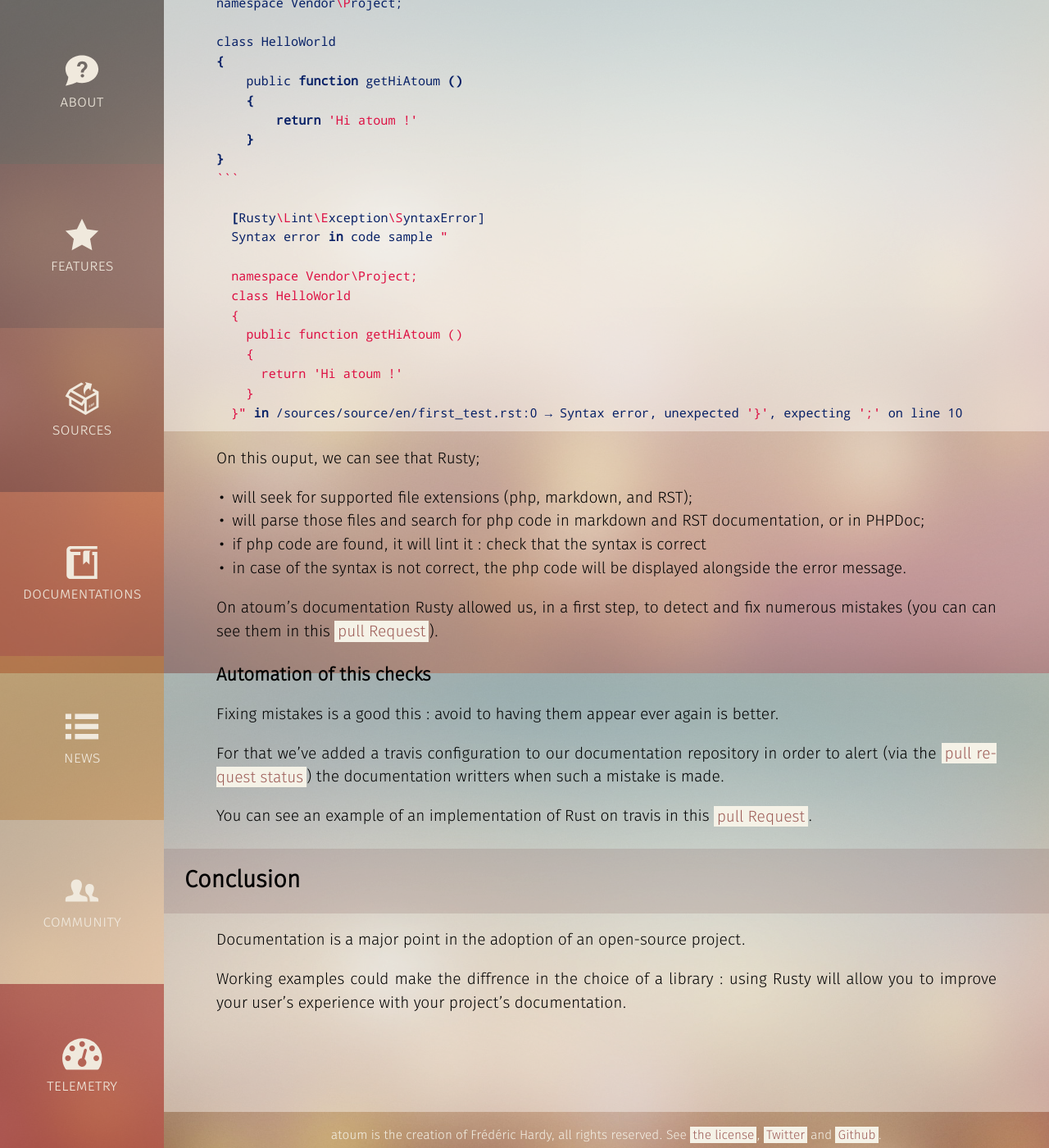
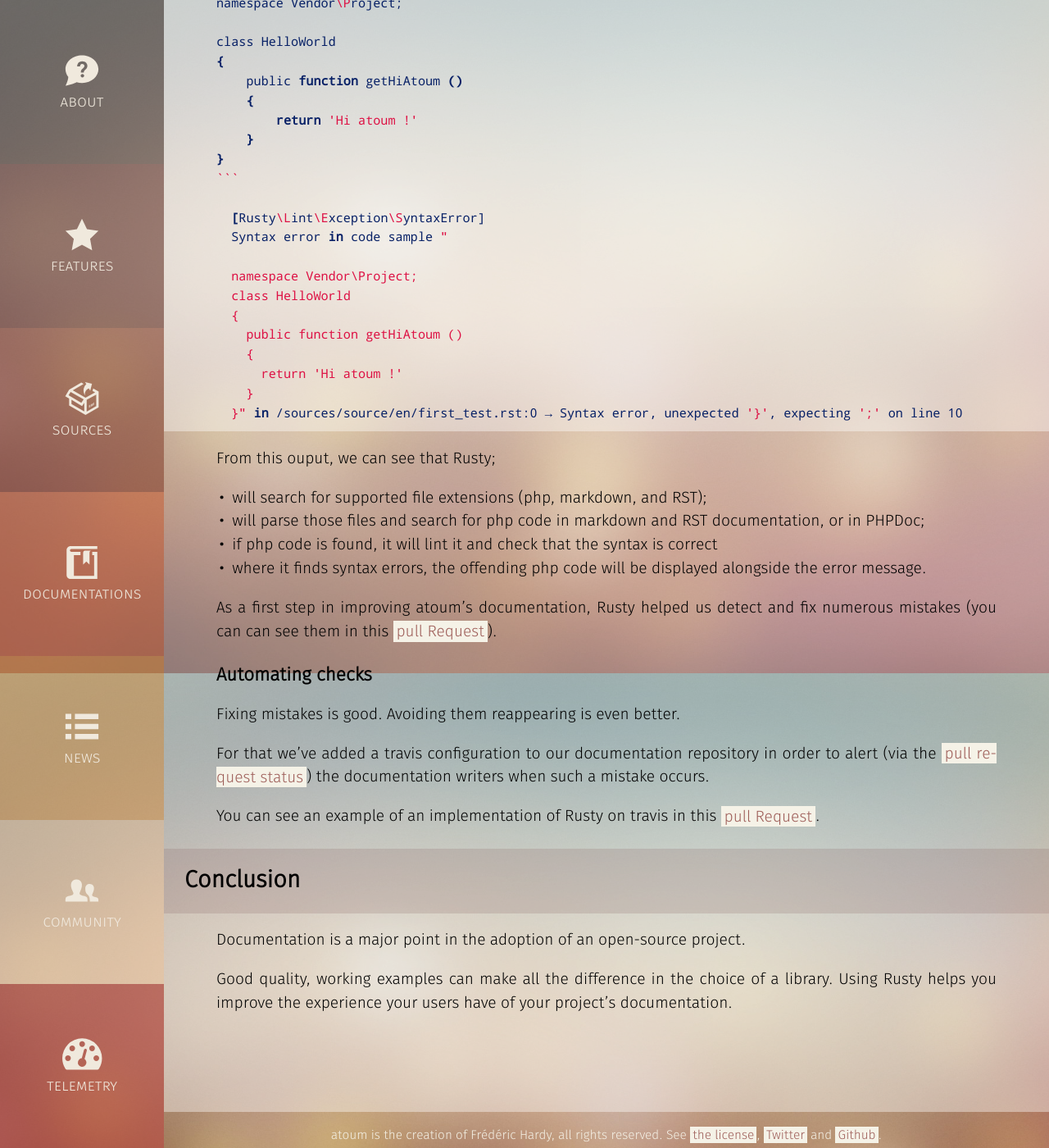
Before and after one commit to atoum/atoum.github.io, a Jekyll site: the page built from _posts/2016-12-31-improving-atoum-documentation-with-rust.markdown, in a window 1280 px wide and 1400 px high, scrolled down 1879 px. Shown: the whole window at 82% size. Built offline with Jekyll 4.4.1, drawn with Linux system fonts in a browser that asks for light colours; comment, search, counter and statistics services are not loaded; a style sheet for code colours, icons or effects is not loaded; some of the changed text lies outside the part shown.

Commit message:
Update 2016-12-31-improving-atoum-documentation-with-rust.markdown
Review as requested by author @agallou

````diff
--- a/_posts/2016-12-31-improving-atoum-documentation-with-rust.markdown
+++ b/_posts/2016-12-31-improving-atoum-documentation-with-rust.markdown
@@ -8,9 +8,9 @@ categories: news
 
 ## Introduction
 
-atoum's documentation contains a lot of PHP examples. Sometimes, some of them did not work : those examples contained syntax errors.
+atoum's documentation contains a lot of PHP examples. Sometimes they don't work because of syntax errors.
 
-Like this one below : a semicolon were missing at the end of the line. So, a user pasting it did not had a working example.
+In the example below, a semicolon is missing at the end of the line. So, a user pasting it won't have a working example.
 
 {% highlight rst %}
 ``length`` allows you to get an asserter of type integer that contains the string's size.
@@ -28,34 +28,34 @@ Like this one below : a semicolon were missing at the end of the line. So, a use
 
 {% endhighlight %}
 
-We will see how we removed those errors using Rusty.
+Let's look at how we removed errors like this using Rusty.
 
 
 ## Rusty
 
-[Rusty](https://github.com/K-Phoen/Rusty) is a tool written in PHP by [Kevin Gomez](http://www.kevingomez.fr/), that extracts code blocs within phpdoc blocks or markdown, and execute or lint them (the author as written a [blog post](http://blog.kevingomez.fr/2016/05/22/write-documentation-as-tests-in-php-using-rusty/) introducing the tool).
+[Rusty](https://github.com/K-Phoen/Rusty) is a tool written in PHP by [Kevin Gomez](http://www.kevingomez.fr/). It extracts code blocks within phpdoc blocks or markdown, and executes or lints them (the author has written a [blog post](http://blog.kevingomez.fr/2016/05/22/write-documentation-as-tests-in-php-using-rusty/) introducing the tool).
 
 
 ## Usage in atoum
 
-### Adding support of RST
+### Adding support for RST
 
 atoum's documentation uses [sphinx](http://www.sphinx-doc.org/) (it's hosted on [ReadTheDocs](https://readthedocs.org/)), so the documentation format is [RST](http://docutils.sourceforge.net/docs/ref/rst/restructuredtext.html).
 
-Rusty supported markdown, but not RST. Fortunately, the architecture were in place on Rusty to add new formats. So we've made a [pull Request](https://github.com/K-Phoen/Rusty/pull/1) to add support of RST  (leaning on the [gregwar/rst](https://github.com/Gregwar/RST) library).
+When we started using it, Rusty supported markdown, but not RST. Fortunately, Rusty's architecture enables you to add new formats. So we made a [pull Request](https://github.com/K-Phoen/Rusty/pull/1) to add support of RST (based on the [gregwar/rst](https://github.com/Gregwar/RST) library).
 
 
-### Fixing the lint errors
+### Fixing linting errors
 
-Rusty could be launch like this:
+We launch Rusty like this:
 
 ```
 ./vendor/bin/rusty check --no-execute source/ -v
 ```
 
-This command launches rusty without executing the content of the founded blocs (it only lints their content) of the files from the "source" folder.
+This command launches Rusty and only lints the content of the files in the "source" folder. Code blocks are not executed.
 
-The result of this command gives an output like this:
+The result of this command is the following output:
 
 {% highlight bash %}
 ⚑ Analysing file source/en/first_test.rst
@@ -88,26 +88,26 @@ class HelloWorld
 {% endhighlight %}
 
 
-On this ouput, we can see that Rusty;
+From this ouput, we can see that Rusty;
 
-* will seek for supported file extensions (php, markdown, and RST);
+* will search for supported file extensions (php, markdown, and RST);
 * will parse those files and search for php code in markdown and RST documentation, or in PHPDoc;
-* if php code are found, it will lint it : check that the syntax is correct
-* in case of the syntax is not correct, the php code will be displayed alongside the error message.
+* if php code is found, it will lint it and check that the syntax is correct
+* where it finds syntax errors, the offending php code will be displayed alongside the error message.
 
 
-On atoum's documentation Rusty allowed us, in a first step, to detect and fix numerous mistakes (you can can see them in this [pull Request](https://github.com/atoum/atoum-documentation/pull/209)).
+As a first step in improving atoum's documentation, Rusty helped us detect and fix numerous mistakes (you can can see them in this [pull Request](https://github.com/atoum/atoum-documentation/pull/209)).
 
-### Automation of this checks
+### Automating checks
 
-Fixing mistakes is a good this : avoid to having them appear ever again is better.
+Fixing mistakes is good. Avoiding them reappearing is even better.
 
-For that we've added a travis configuration to our documentation repository in order to alert (via the [pull request status](https://github.com/blog/1935-see-results-from-all-pull-request-status-checks)) the documentation writters when such a mistake is made.
+For that we've added a travis configuration to our documentation repository in order to alert (via the [pull request status](https://github.com/blog/1935-see-results-from-all-pull-request-status-checks)) the documentation writers when such a mistake occurs.
 
-You can see an example of an implementation of Rust on travis in this [pull Request](https://github.com/atoum/atoum-documentation/pull/210).
+You can see an example of an implementation of Rusty on travis in this [pull Request](https://github.com/atoum/atoum-documentation/pull/210).
 
 ## Conclusion
 
 Documentation is a major point in the adoption of an open-source project.
 
-Working examples could make the diffrence in the choice of a library : using Rusty will allow you to improve your user's experience with your project's documentation.
+Good quality, working examples can make all the difference in the choice of a library. Using Rusty helps you improve the experience your users have of your project's documentation.
````
